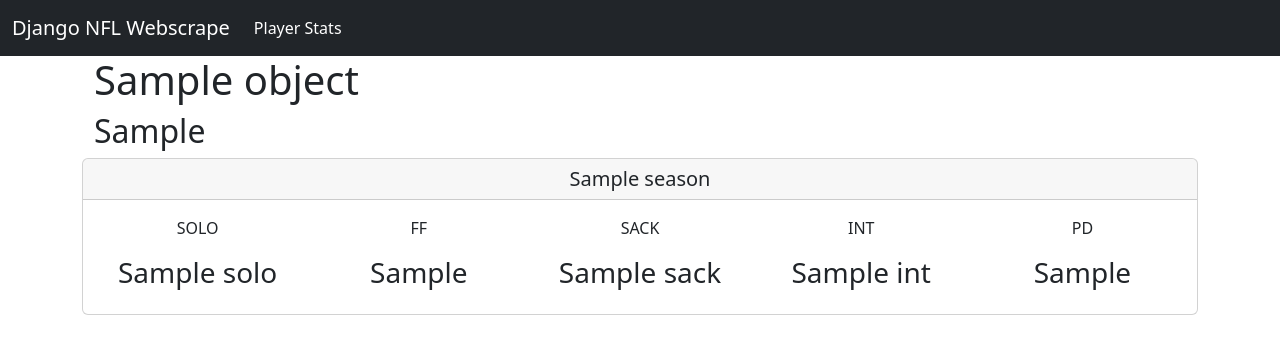
After one commit to msalvatore22/django_nfl_webscrape, a Django app: template espn_webscrape/templates/defense/defense_detail.html in a window 1280 px wide. The commit adds this page. Shown: the top 354 px of the page. Run offline with Django 3.2, Linux system fonts and the light colour scheme; the template is opened without the code that fills it: most values are stand-ins (such as "Sample title", 1, 10 or a date in 2020).

Commit message:
Made detail views for receiving and defense

```diff
--- /dev/null
+++ b/espn_webscrape/templates/defense/defense_detail.html
@@ -0,0 +1,53 @@
+{% extends 'base.html' %}
+
+{% block content %}
+<div class="container" >
+  <h1>{{ object.player_full_name }}</h1>
+  <h2>{{ object.team_full }}</h2>
+</div>
+<div class="card text-center">
+  <h5 class="card-header">{{ object.season }}</h5>
+  <div class="card-body row align-items-center">
+    <div class="col">
+      <div class="row">
+        <p>SOLO</p>
+      </div>
+      <div class="row">
+        <h3>{{ object.solo }}</h3>
+      </div>
+    </div>
+    <div class="col">
+      <div class="row">
+        <p>FF</p>
+      </div>
+      <div class="row">
+        <h3>{{ object.ff }}</h3>
+      </div>
+    </div>
+    <div class="col">
+      <div class="row">
+        <p>SACK</p>
+      </div>
+      <div class="row">
+        <h3>{{ object.sack }}</h3>
+      </div>
+    </div>
+    <div class="col">
+      <div class="row">
+        <p>INT</p>
+      </div>
+      <div class="row">
+        <h3>{{ object.int }}</h3>
+      </div>
+    </div>
+    <div class="col">
+      <div class="row">
+        <p>PD</p>
+      </div>
+      <div class="row">
+        <h3>{{ object.pd }}</h3>
+      </div>
+    </div>
+  </div>
+</div>
+{% endblock %}
--- a/templates/navbar.html
+++ b/templates/navbar.html
@@ -9,15 +9,7 @@
         <li class="nav-item">
           <a class="nav-link active" aria-current="page" href="/espn_webscrape/player_stats/">Player Stats</a>
         </li>
-        <li class="nav-item dropdown">
-          <a class="nav-link dropdown-toggle" href="#" role="button" data-bs-toggle="dropdown" aria-expanded="false">
-            Stat Tables
-          </a>
-          <ul class="dropdown-menu">
-            <li><a class="dropdown-item" href="/espn_webscrape/passing">Passing</a></li>
-            <li><a class="dropdown-item" href="/espn_webscrape/rushing">Rushing</a></li>
-          </ul>
-        </li>
+
         <!-- <li class="nav-item dropdown">
           <a class="nav-link dropdown-toggle" href="#" role="button" data-bs-toggle="dropdown" aria-expanded="false">
             Passing Leaders
```
Also changed, not shown: espn_webscrape/models.py (+6 -2 lines), espn_webscrape/templates/passing/passing_list.html (deleted, +0 -41 lines), espn_webscrape/templates/receiving/receiving_detail.html (added, +45 -0 lines), espn_webscrape/templates/rushing/rushing_list.html (deleted, +0 -35 lines), espn_webscrape/urls.py (+5 -4 lines), espn_webscrape/views.py (+14 -10 lines), espn_webscrape/migrations/0003_alter_espndefensestats_int_and_more.py (added).
